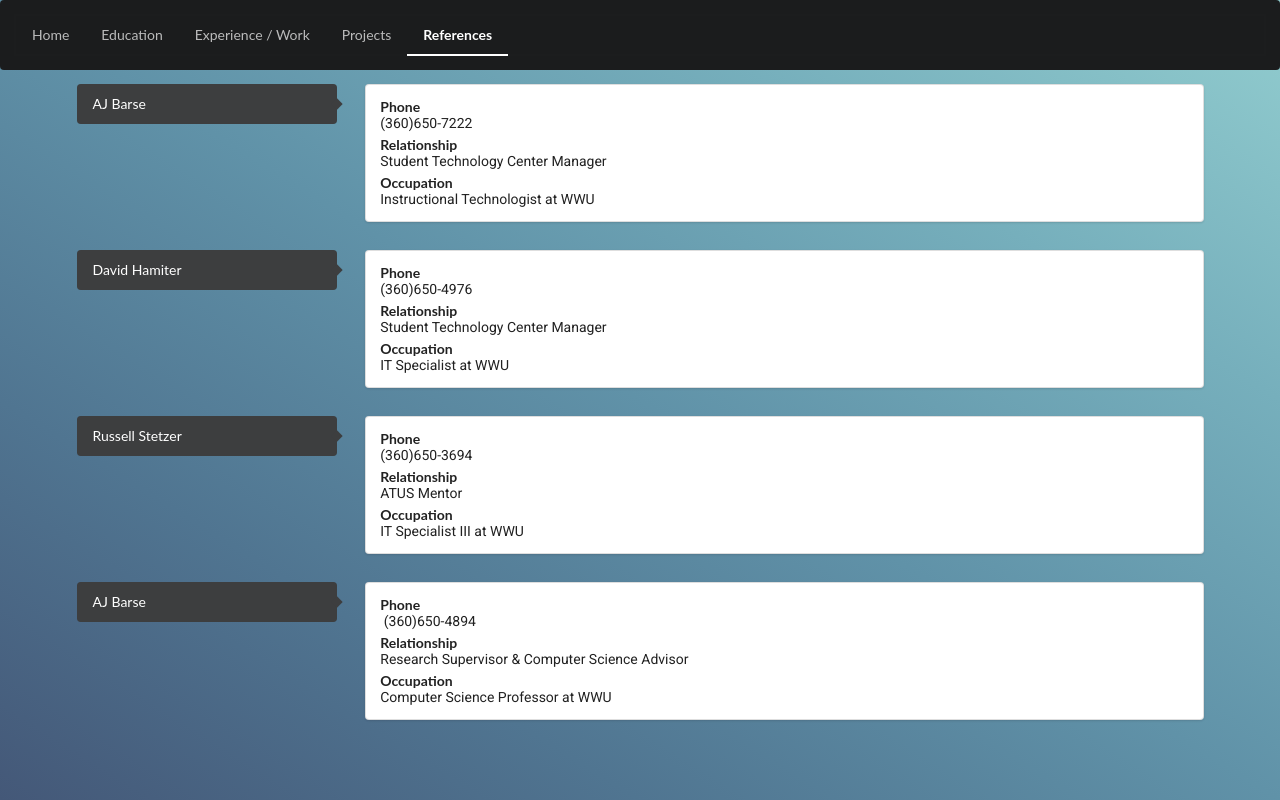
After one commit to zefruis/myweb, a Django app: page /references/ in a window 1280 px wide. The commit adds this page. Run offline with Django 3.2, Linux system fonts and the light colour scheme; some libraries are stand-ins or nearby versions.

Commit message:
Add first iteration of references page

```diff
--- a/resume/static/resume/css/base.css
+++ b/resume/static/resume/css/base.css
@@ -1,20 +1,15 @@
-html, body {
-    width: 100%;
-    height: 100%;
-    overflow: hidden;
-    color: white;
-}
-
 body {
-    background-image: linear-gradient(to right top, #051937, #084167,
-    #006e97, #009fc4, #12d3eb);/* TopLeft To BottomRight */
+    font-size: 1rem;
+    background-image: linear-gradient(to right top, #445878, #507591, #6092a8, #76afbc, #92cdcf);
     background-repeat: no-repeat;
     background-attachment: fixed;
     background-size: cover;
+    display: inline;
 }
 
 /* Strip all excess margin and padding */
 * {
     margin: 0;
     padding: 0;
+    border: 0;
 }
--- a/resume/static/resume/js/base.js
+++ b/resume/static/resume/js/base.js
@@ -1,15 +1,5 @@
 // Wait for the rest of the document to load
 $(document).ready(function() {
-
-    // Change current selected menu item
-    /*
-    $('.ui.menu a.item').on('click', function() {
-        $(this)
-            .addClass('active')
-            .siblings()
-            .removeClass('active');
-    });
-    */
    activate(window.location.pathname);
 });
 
@@ -32,7 +22,7 @@ function activate(item) {
             $("#menu-proj").addClass('active');
             break;
 
-        case "/refrences/":
+        case "/references/":
             $("#menu-refr").addClass('active');
             break;
     }
--- a/resume/templates/base.html
+++ b/resume/templates/base.html
@@ -14,6 +14,7 @@
   <!-- Style Sheets -->
   <link rel="stylesheet" type="text/css" href="{% static "semantic.css" %}">
   <link rel="stylesheet" type="text/css" href="{% static "resume/css/base.css" %}">
+  {% block style %}{% endblock style %}
 
     <!-- Javascript -->
   <script
@@ -23,18 +24,19 @@
   </script>
   <script src="{% static "semantic.js" %}"></script>
   <script src="{% static "resume/js/base.js" %}"></script>
+  {% block scripts %}{% endblock scripts %}
 
 </head>
 
 <body class="ui">
   <!-- Main menu selector -->
   <div class="ui inverted segment">
-  <div class="ui inverted secondary pointing menu">
+  <div style="text-align:center;" class="ui inverted secondary pointing menu">
     <a id="menu-home" href="/" class="item">Home</a>
     <a id="menu-educ" href="/education" class="item">Education</a>
     <a id="menu-expe" href="/experience" class="item">Experience / Work</a>
     <a id="menu-proj" href="/projects" class="item">Projects</a>
-    <a id="menu-refr" href="/refrences" class="item">Refrences</a>
+    <a id="menu-refr" href="/references" class="item">References</a>
   </div>
   </div>
 
--- /dev/null
+++ b/resume/templates/references.html
@@ -0,0 +1,123 @@
+{% extends "base.html" %}
+{% load static %}
+
+{% block }
+{% block content %}
+
+<div class="ui grid container">
+
+    <!-- AJ Barse -->
+    <div class="four wide column">
+        <div class="ui inverted vertical fluid pointing menu">
+            <a class="active item">
+                AJ Barse
+            </a>
+        </div>
+    </div>
+
+    <div class="twelve wide stretched column">
+        <div class="ui segment">
+            <div class="ui list">
+                <div class="item">
+                    <div class="header">Phone</div>
+                    (360)650-7222
+                </div>
+                <div class="item">
+                    <div class="header">Relationship</div>
+                    Student Technology Center Manager
+                </div>
+                <div class="item">
+                    <div class="header">Occupation</div>
+                    Instructional Technologist at WWU
+                </div>
+            </div>
+        </div>
+    </div>
+
+    <!-- David Hamiter -->
+    <div class="four wide column">
+        <div class="ui inverted vertical fluid pointing menu">
+            <a class="active item">
+                David Hamiter
+            </a>
+        </div>
+    </div>
+
+    <div class="twelve wide stretched column">
+        <div class="ui segment">
+            <div class="ui list">
+                <div class="item">
+                    <div class="header">Phone</div>
+                    (360)650-4976
+                </div>
+                <div class="item">
+                    <div class="header">Relationship</div>
+                    Student Technology Center Manager
+                </div>
+                <div class="item">
+                    <div class="header">Occupation</div>
+                    IT Specialist at WWU
+                </div>
+            </div>
+        </div>
+    </div>
+
+    <!-- Russell Stetzer -->
+    <div class="four wide column">
+        <div class="ui inverted vertical fluid pointing menu">
+            <a class="active item">
+                Russell Stetzer
+            </a>
+        </div>
+    </div>
+
+    <div class="twelve wide stretched column">
+        <div class="ui segment">
+            <div class="ui list">
+                <div class="item">
+                    <div class="header">Phone</div>
+                    (360)650-3694
+                </div>
+                <div class="item">
+                    <div class="header">Relationship</div>
+                    ATUS Mentor
+                </div>
+                <div class="item">
+                    <div class="header">Occupation</div>
+                    IT Specialist III at WWU
+                </div>
+            </div>
+        </div>
+    </div>
+
+    <!-- Brian Hutchinson -->
+    <div class="four wide column">
+        <div class="ui inverted vertical fluid pointing menu">
+            <a class="active item">
+                AJ Barse
+            </a>
+        </div>
+    </div>
+
+    <div class="twelve wide stretched column">
+        <div class="ui segment">
+            <div class="ui list">
+                <div class="item">
+                    <div class="header">Phone</div>
+                    &nbsp(360)650-4894
+                </div>
+                <div class="item">
+                    <div class="header">Relationship</div>
+                    Research Supervisor & Computer Science Advisor
+                </div>
+                <div class="item">
+                    <div class="header">Occupation</div>
+                    Computer Science Professor at WWU
+                </div>
+            </div>
+        </div>
+    </div>
+
+</div>
+
+{% endblock content %}
--- a/resume/templates/refrences.html
+++ /dev/null
@@ -1,6 +0,0 @@
-{% extends "base.html" %}
-{% block content %}
-
-<h1>Refrences</h1>
-
-{% endblock content %}
--- a/resume/urls.py
+++ b/resume/urls.py
@@ -6,5 +6,5 @@ urlpatterns = [
     path('education/', views.education),
     path('experience/', views.experience),
     path('projects/', views.projects),
-    path('refrences/', views.refrences),
+    path('references/', views.references),
 ]
--- a/resume/views.py
+++ b/resume/views.py
@@ -18,6 +18,6 @@ def projects(request):
     context = {}
     return render(request, 'projects.html', context)
 
-def refrences(request):
+def references(request):
     context = {}
-    return render(request, 'refrences.html', context)
+    return render(request, 'references.html', context)
```
Also changed, not shown: resume/static/resume/css/references.css (added, +12 -0 lines).
